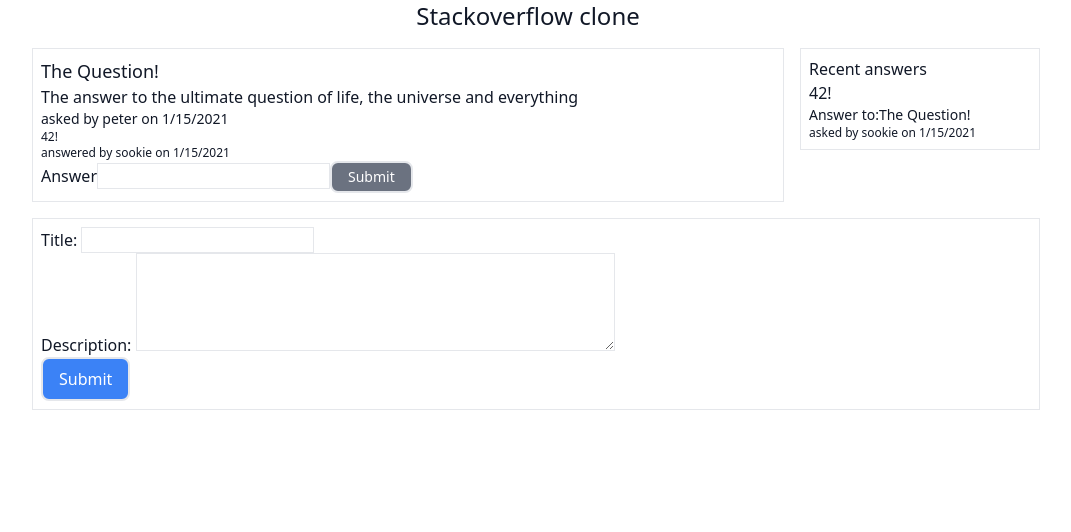
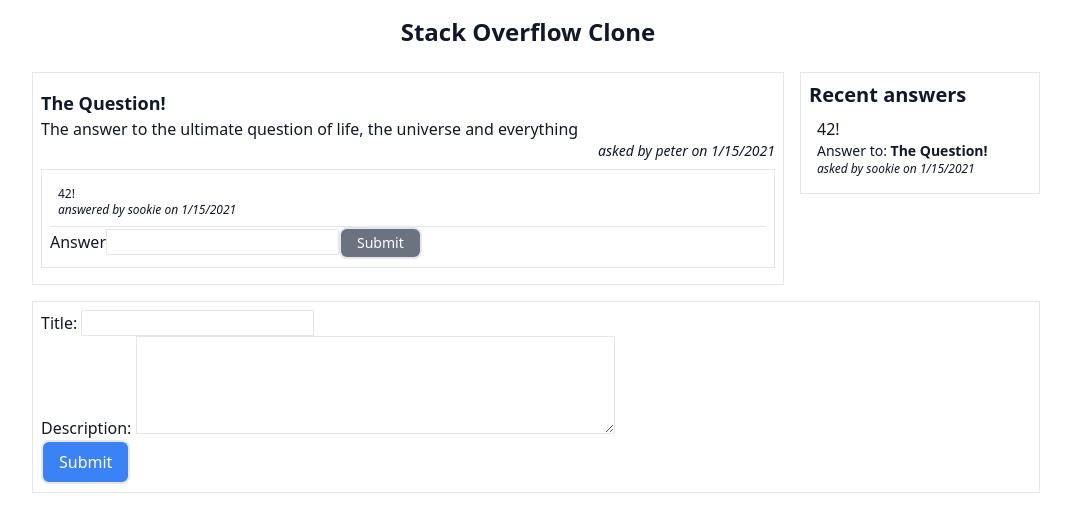
Before and after one commit to phollome/stackoverflow-clone, a React (Create React App) app: page / in a window 1280 px wide. Shown: the top 532 px of the page, without its empty margins (112-1183 px from the left). Built offline with nearby package versions, Linux system fonts and the light colour scheme; data requests are answered from the project's data file.

Commit message:
Position and highlight text

```diff
--- a/src/App.js
+++ b/src/App.js
@@ -63,8 +63,8 @@
   return (
     <div className="w-full min-h-screen bg-white">
       <div className="m-auto min-w-min max-w-5xl text-gray-900">
-        <header className="text-center">
-          <h1 className="text-2xl">Stackoverflow clone</h1>
+        <header className="m-4 text-center">
+          <h1 className="text-2xl font-bold">Stack Overflow Clone</h1>
         </header>
         <main className="m-2 w-full flex flex-wrap flex-row">
           <QuestionsList
--- a/src/components/AnswersList.js
+++ b/src/components/AnswersList.js
@@ -15,12 +15,14 @@
   return (
     <div className="p-2 w-1/4">
       <div className="p-2 border">
-        <h3>Recent answers</h3>
+        <h3 className="text-xl font-bold">Recent answers</h3>
         {enhancedList.map((item) => (
-          <div key={item.id} data-testid="answers-list-item">
+          <div key={item.id} data-testid="answers-list-item" className="p-2">
             <p className="text-base">{item.text}</p>
-            <p className="text-sm">Answer to:{item.questionTitle}</p>
-            <p className="text-xs">
+            <p className="text-sm">
+              Answer to: <span className="font-bold">{item.questionTitle}</span>
+            </p>
+            <p className="text-xs italic">
               asked by {item.author} on{" "}
               {new Date(item.createdAt).toLocaleDateString()}
             </p>
--- a/src/components/QuestionsList.js
+++ b/src/components/QuestionsList.js
@@ -13,23 +13,27 @@
     <div className="p-2 w-3/4">
       <div className="border p-2">
         {enhancedList.map((item) => (
-          <div key={item.id} data-testid="list-item">
-            <h2 className="text-lg">{item.title}</h2>
+          <div key={item.id} data-testid="list-item" className="py-2">
+            <h2 className="text-lg font-bold">{item.title}</h2>
             <p className="text-base">{item.description}</p>
-            <p className="text-sm">
+            <p className="text-sm italic text-right">
               asked by {item.author} on{" "}
               {new Date(item.createdAt).toLocaleDateString()}
             </p>
-            <div>
-              {item.answers.map((elem) => (
-                <div key={elem.id}>
-                  <p className="text-xs">{elem.text}</p>
-                  <p className="text-xs">
-                    answered by {elem.author} on{" "}
-                    {new Date(elem.createdAt).toLocaleDateString()}
-                  </p>
-                </div>
-              ))}
+            <div className="mt-2 p-2 border">
+              {item.answers.length > 0 ? (
+                item.answers.map((elem) => (
+                  <div key={elem.id} className="border-b p-2">
+                    <p className="text-xs">{elem.text}</p>
+                    <p className="text-xs italic">
+                      answered by {elem.author} on{" "}
+                      {new Date(elem.createdAt).toLocaleDateString()}
+                    </p>
+                  </div>
+                ))
+              ) : (
+                <p className="text-xs italic">No answers</p>
+              )}
               <AnswerForm questionId={item.id} submit={submitAnswer} />
             </div>
           </div>
```
